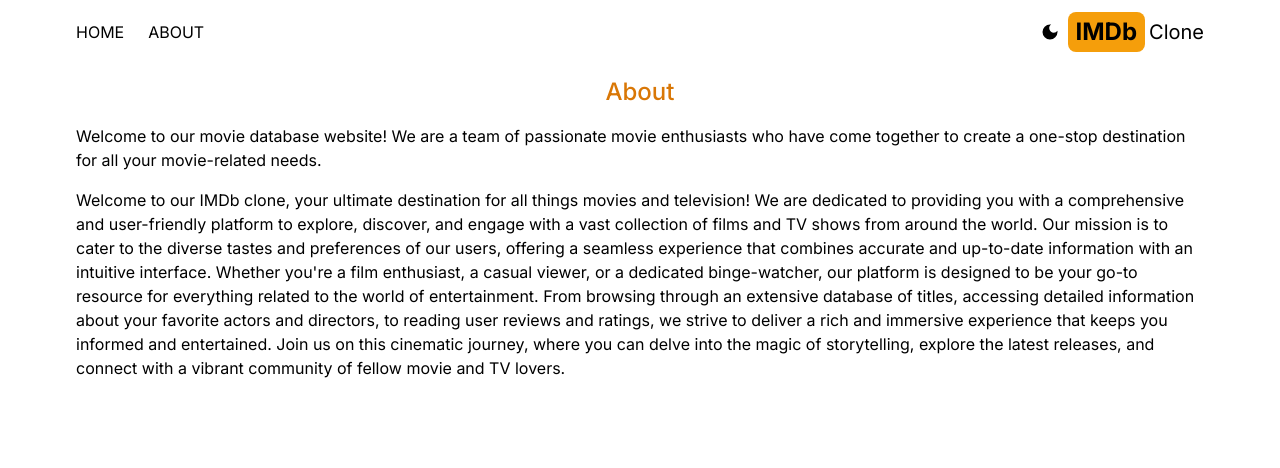
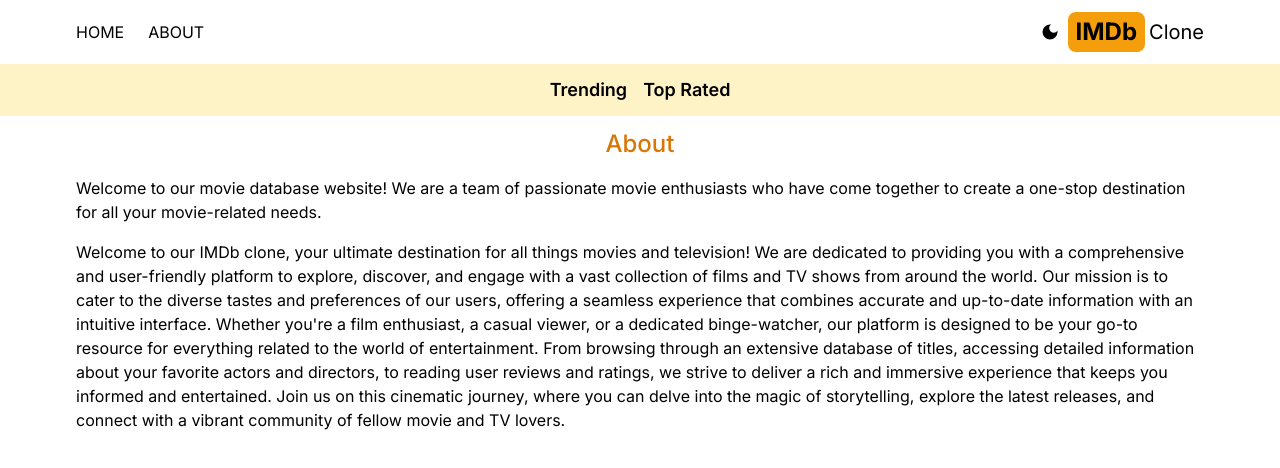
Before and after one commit to HaileabWolde/imdb-next, a Next.js app: page /about in a window 1280 px wide. Shown: the top 468 px of the page. Built offline with nearby package versions, Linux system fonts and the light colour scheme.

Commit message:
commit this changes

```diff
--- /dev/null
+++ b/src/app/component/Navbar.js
@@ -0,0 +1,10 @@
+import NavbarItem from "./NavbarItem"
+const Navbar = ()=>{
+    return (
+        <div className="flex justify-center p-3 gap-4 dark:bg-gray-600 bg-amber-100 lg:text-lg">
+           <NavbarItem title="Trending" params="fetchTrending"/>
+           <NavbarItem title="Top Rated" params="fetchTopRated"/>
+        </div>
+    )
+}
+export default Navbar;
--- /dev/null
+++ b/src/app/component/NavbarItem.js
@@ -0,0 +1,17 @@
+"use client"
+import Link from "next/link";
+import { useSearchParams } from "next/navigation";
+const NavbarItem = ({title, params})=>{
+    const searchParams = useSearchParams()
+    const genre = searchParams.get('genre')
+    return (
+        <div>
+            <Link
+            className={`hover:text-amber-600 dark:hover:text-black font-semibold ${genre === params ? "underline underline-offset-8 decoration-4 decoration-amber-500 rounded-lg" : ""}`}
+            href={`/?genre=${params}`}>
+                <h1 >{title}</h1>
+            </Link>
+        </div>
+    )
+}
+export default NavbarItem
--- a/src/app/layout.js
+++ b/src/app/layout.js
@@ -1,6 +1,7 @@
 import { Inter } from "next/font/google";
 import "./globals.css";
 import Header from "./component/Header";
+import Navbar from "./component/Navbar"
 import Provider from "./Providers";
 const inter = Inter({ subsets: ["latin"] });
 
@@ -15,6 +16,7 @@
       <body className={inter.className}>
         <Provider>
           <Header/>
+          <Navbar/>
           {children}
         </Provider>
 
```
